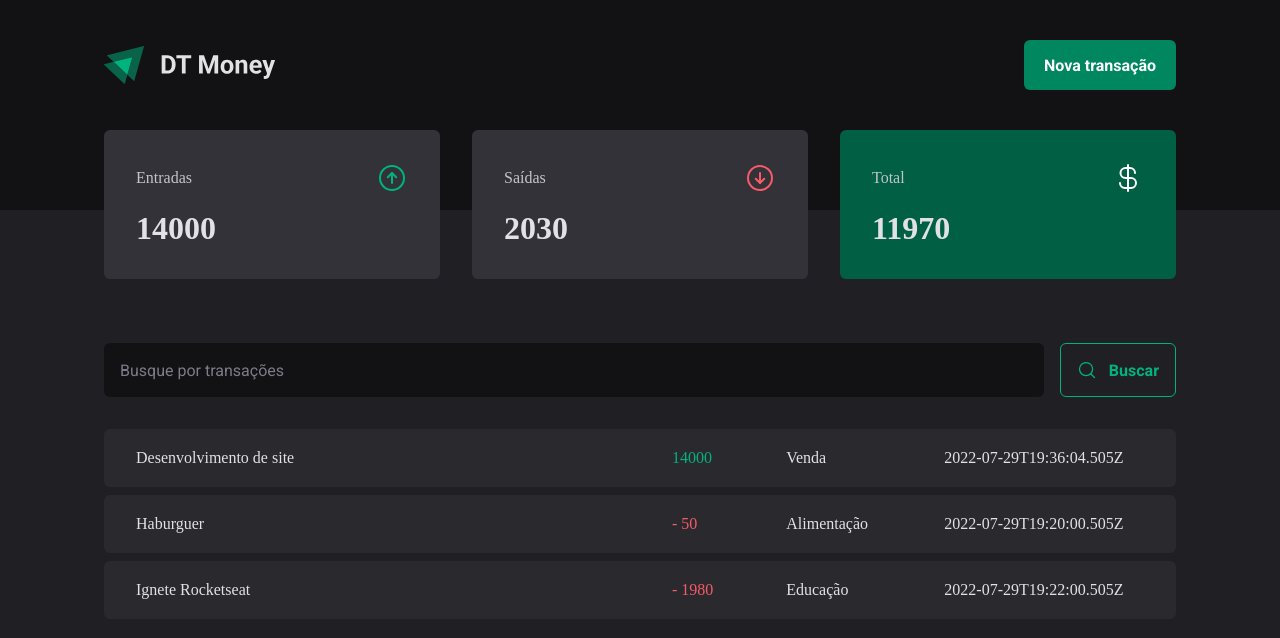
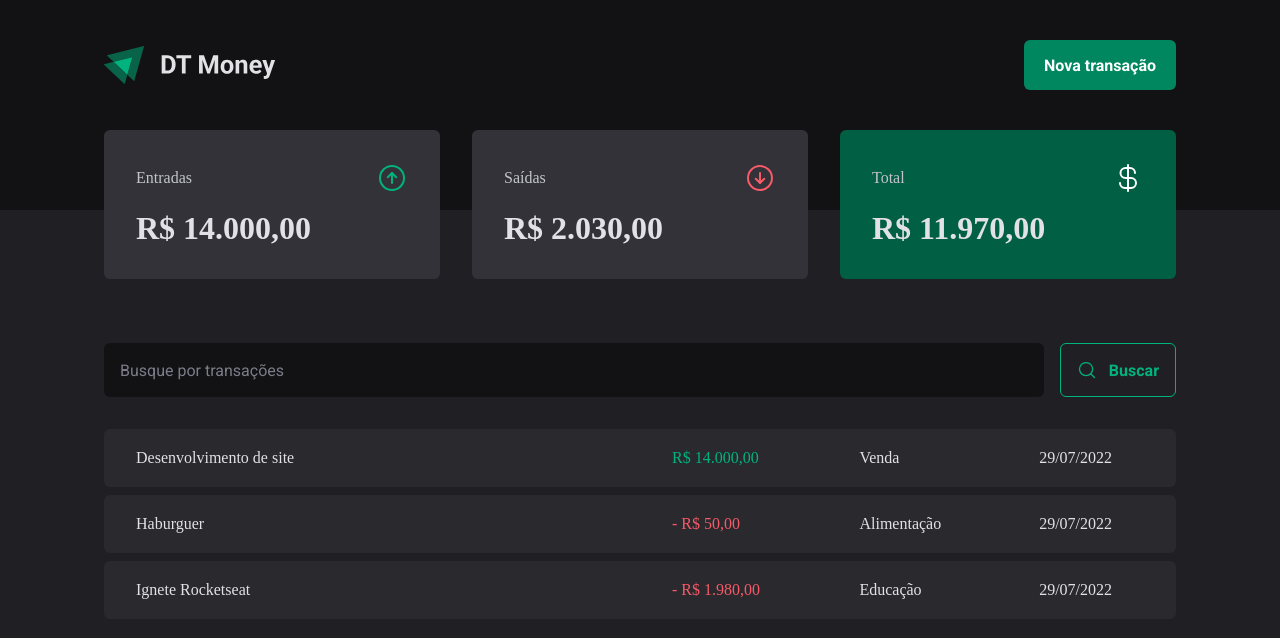
Before and after one commit to Urias01/dt-money, a React (Vite) app: page / in a window 1280 px wide. Shown: the top 638 px of the page. Built offline with nearby package versions, Linux system fonts and the light colour scheme; data requests are answered from the project's data file.

Commit message:
format values

```diff
--- a/src/components/Sumarry/index.tsx
+++ b/src/components/Sumarry/index.tsx
@@ -2,6 +2,7 @@
 import { SummaryCard, SummaryContainer } from "./styles";
 import { useContext } from 'react';
 import { TransactionContext } from "../../contexts/TransactionsContext";
+import { priceFormatter } from "../../utils/formatter";
 
 export function Summary() {
   const { transactions } = useContext(TransactionContext)
@@ -28,21 +29,21 @@
           <span>Entradas</span>
           <ArrowCircleUp size={32} color="#00B37E" />
         </header>
-          <strong>{summary.income}</strong>
+          <strong>{priceFormatter.format(summary.income)}</strong>
       </SummaryCard>
       <SummaryCard>
         <header>
           <span>Saídas</span>
           <ArrowCircleDown size={32} color="#f75a68" />
         </header>
-          <strong>{summary.outcome}</strong>
+          <strong>{priceFormatter.format(summary.outcome)}</strong>
       </SummaryCard>
       <SummaryCard variant="green">
         <header>
           <span>Total</span>
           <CurrencyDollar size={32} color="#fff" />
         </header>
-          <strong>{summary.total}</strong>
+          <strong>{priceFormatter.format(summary.total)}</strong>
       </SummaryCard>
     </SummaryContainer>
   )
--- a/src/pages/Transactions/index.tsx
+++ b/src/pages/Transactions/index.tsx
@@ -4,6 +4,7 @@
 import { SearchForm } from "./components/SearchForm";
 import { PriceHighlight, TransactionsContainer, TransactionsTable } from "./styles";
 import { TransactionContext } from "../../contexts/TransactionsContext";
+import { dateFormatter, priceFormatter } from "../../utils/formatter";
 
 export function Transactions() {
  const { transactions } = useContext(TransactionContext)
@@ -24,11 +25,12 @@
                   <td width="50%">{transaction.description}</td>
                   <td>
                     <PriceHighlight variant={transaction.type}>
-                      {transaction.type == "outcome" ? "- ".concat(transaction.price.toString()) : transaction.price}
+                      {transaction.type === 'outcome' && "- "}
+                      {priceFormatter.format(transaction.price)}
                     </PriceHighlight>
                   </td>
                   <td>{transaction.category}</td>
-                  <td>{transaction.createdAt}</td>
+                  <td>{dateFormatter.format(new Date(transaction.createdAt))}</td>
                 </tr>
               )
             })}
--- /dev/null
+++ b/src/utils/formatter.ts
@@ -0,0 +1,6 @@
+export const dateFormatter = new Intl.DateTimeFormat('pt-BR')
+
+export const priceFormatter = new Intl.NumberFormat('pt-BR', {
+  style: 'currency',
+  currency: 'BRL'
+})
```
